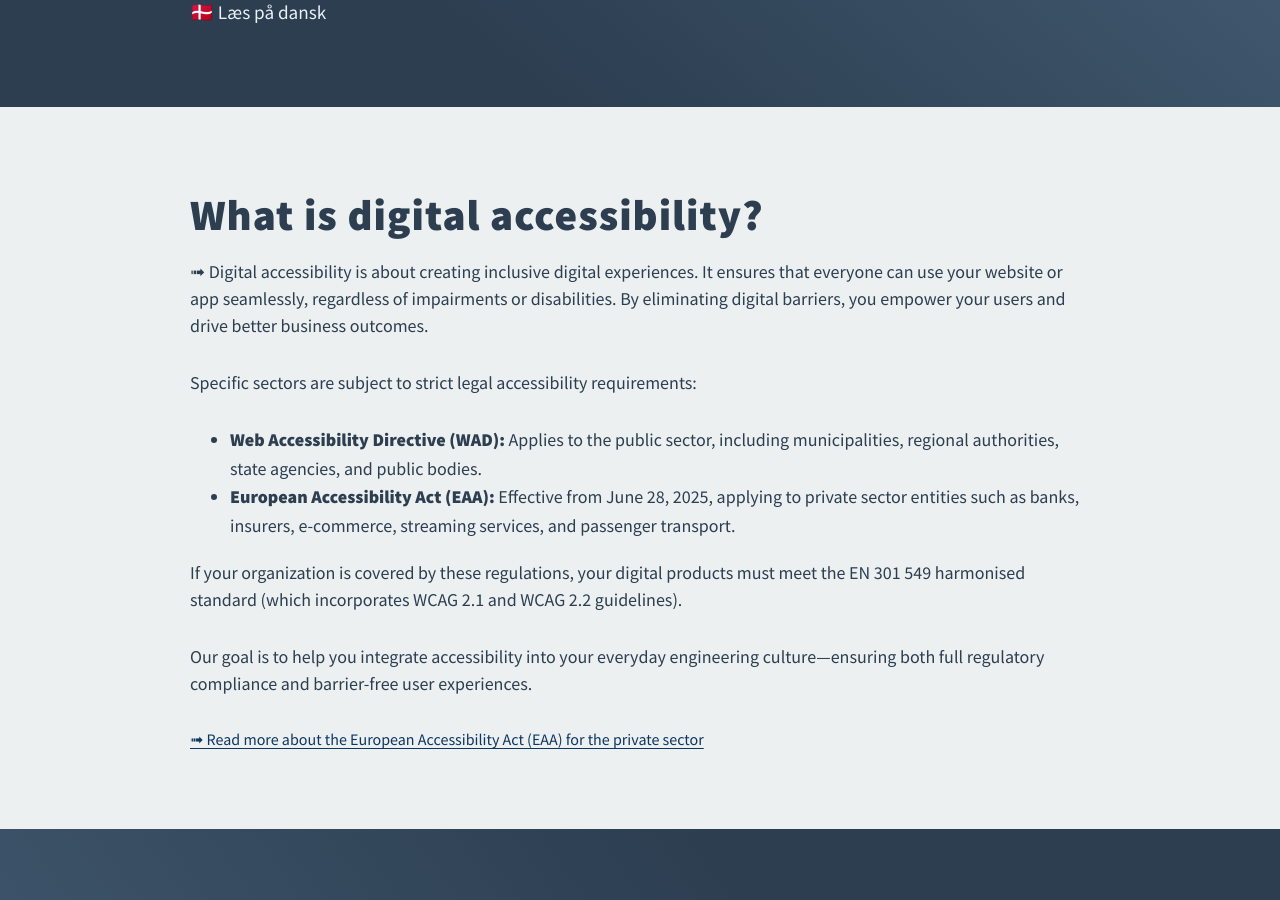
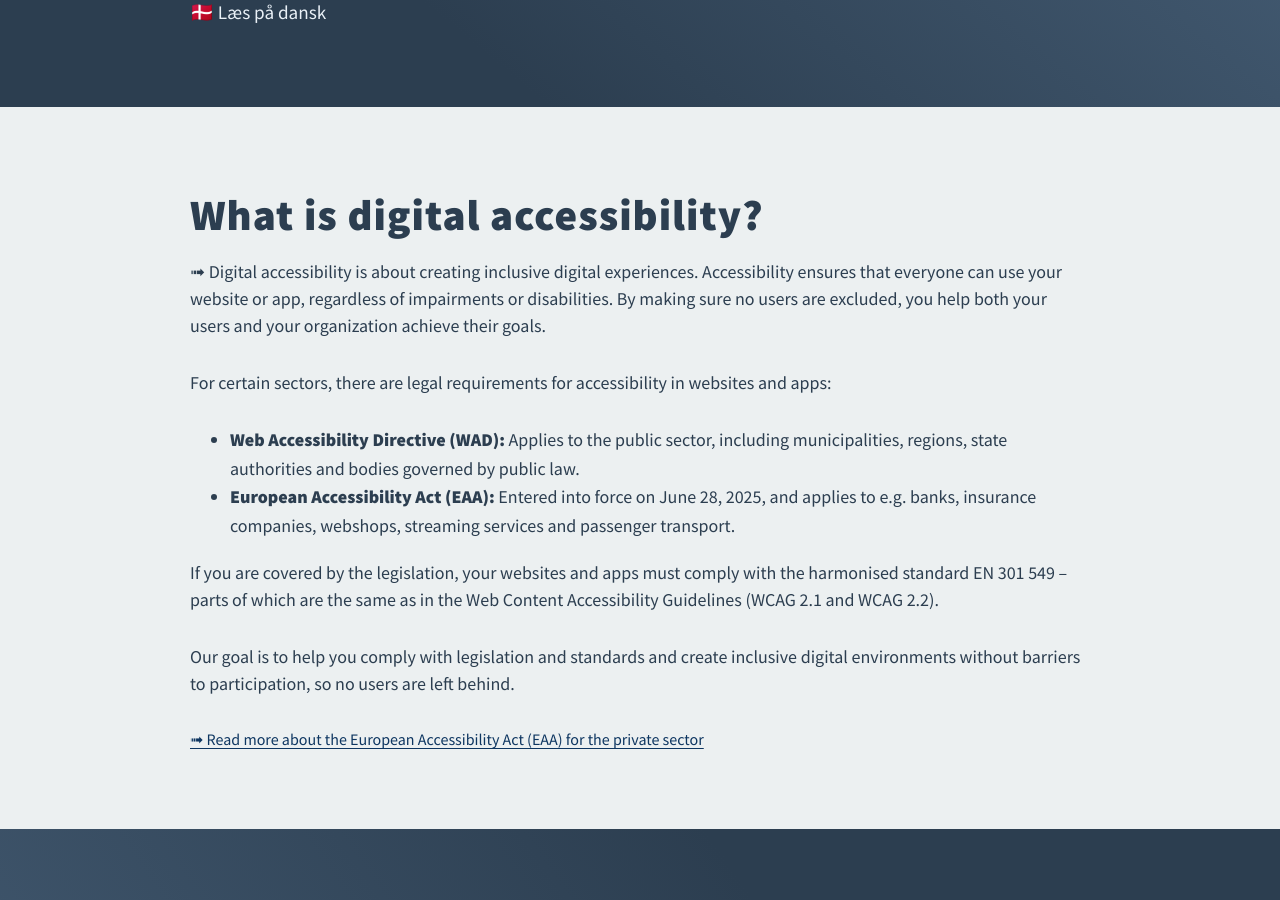
Before and after one commit to derangeddk/deranged.dk, a Jekyll site: the page built from accessibility/index.html, in a window 1280 px wide and 900 px high, scrolled down 352 px. Built offline with Jekyll 4.4.1, drawn with Linux system fonts in a browser that asks for light colours; some web fonts are replaced; comment, search, counter and statistics services are not loaded.

Commit message:
Tekstrettelser tilbage til tidligere formuleringer

```diff
--- a/accessibility/index.html
+++ b/accessibility/index.html
@@ -54,19 +54,19 @@ questions:
       </h2>
       <div class="section__text">
         <p>
-          ➟ Digital accessibility is about creating inclusive digital experiences. It ensures that everyone can use your website or app seamlessly, regardless of impairments or disabilities. By eliminating digital barriers, you empower your users and drive better business outcomes.
+          ➟ Digital accessibility is about creating inclusive digital experiences. Accessibility ensures that everyone can use your website or app, regardless of impairments or disabilities. By making sure no users are excluded, you help both your users and your organization achieve their goals.
         </p>
         <p>
-          Specific sectors are subject to strict legal accessibility requirements:
+          For certain sectors, there are legal requirements for accessibility in websites and apps:
         </p>
         <ul>
-          <li><strong>Web Accessibility Directive (WAD):</strong> Applies to the public sector, including municipalities, regional authorities, state agencies, and public bodies.</li>
-          <li><strong>European Accessibility Act (EAA):</strong> Effective from June 28, 2025, applying to private sector entities such as banks, insurers, e-commerce, streaming services, and passenger transport.</li>
+          <li><strong>Web Accessibility Directive (WAD):</strong> Applies to the public sector, including municipalities, regions, state authorities and bodies governed by public law.</li>
+          <li><strong>European Accessibility Act (EAA):</strong> Entered into force on June 28, 2025, and applies to e.g. banks, insurance companies, webshops, streaming services and passenger transport.</li>
         </ul>
         <p>
-          If your organization is covered by these regulations, your digital products must meet the EN 301 549 harmonised standard (which incorporates WCAG 2.1 and WCAG 2.2 guidelines).
+          If you are covered by the legislation, your websites and apps must comply with the harmonised standard EN 301 549 – parts of which are the same as in the Web Content Accessibility Guidelines (WCAG 2.1 and WCAG 2.2).
         </p>
-        <p>Our goal is to help you integrate accessibility into your everyday engineering culture—ensuring both full regulatory compliance and barrier-free user experiences.</p>
+        <p>Our goal is to help you comply with legislation and standards and create inclusive digital environments without barriers to participation, so no users are left behind.</p>
       </div>
       <div>
       <a href="/posts/2025-05-09-tilgængelighedsloven-for-den-private-sektor">
```
